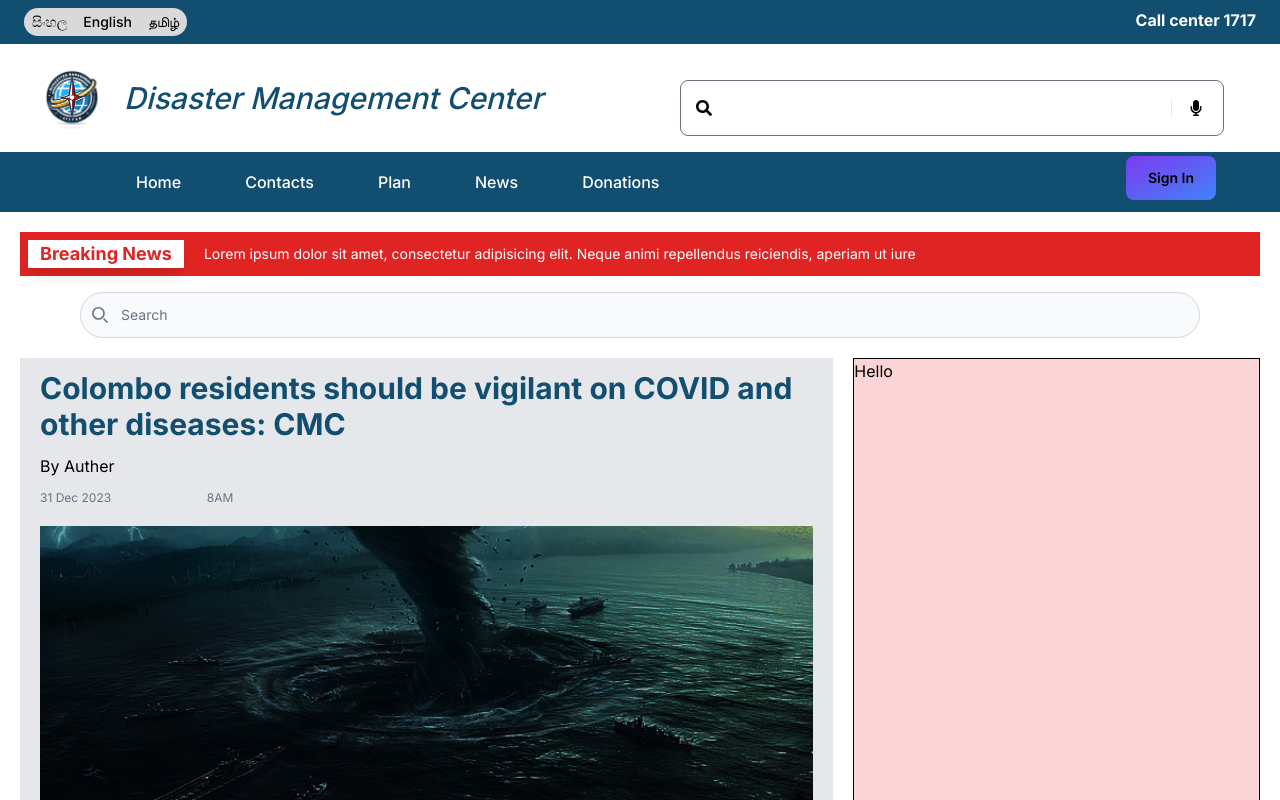
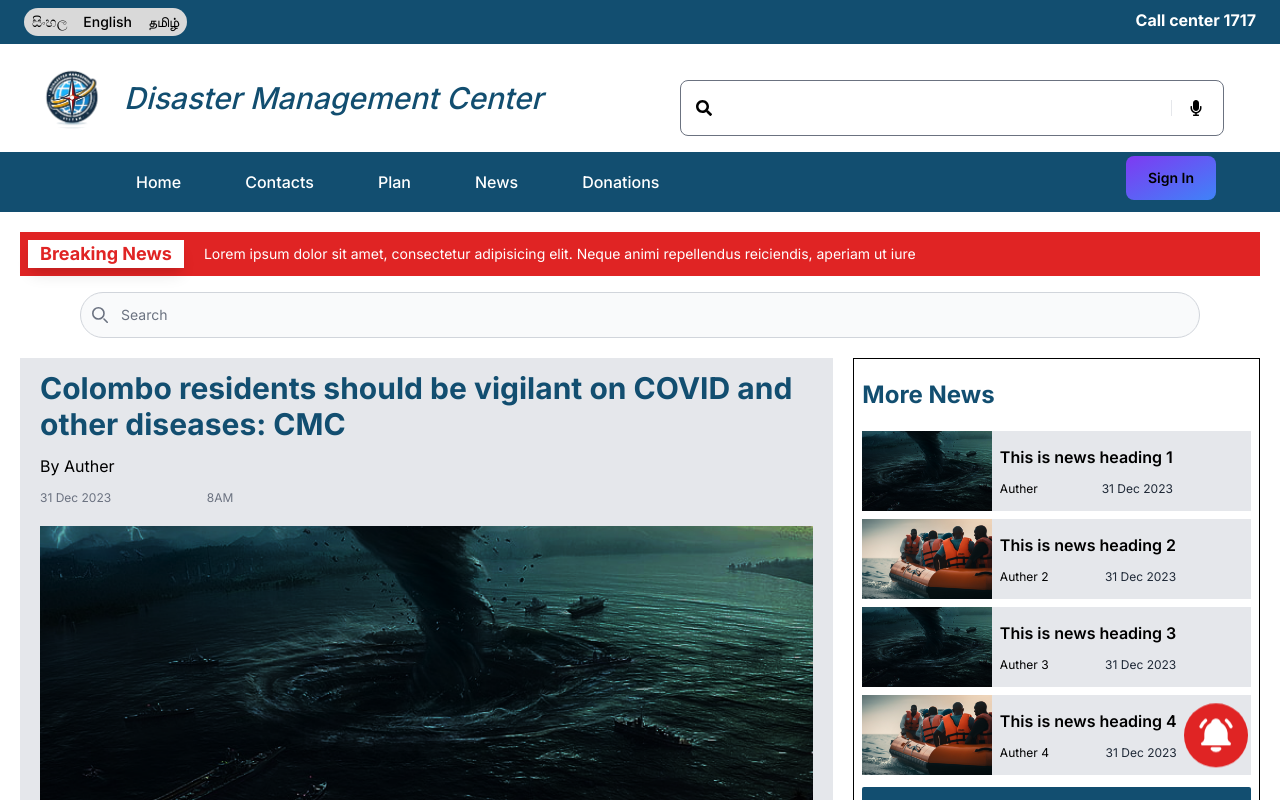
Before and after one commit to Selani00/DMS-front_end, a React (Vite) app: page /News in a window 1280 px wide. Shown: the top 800 px of the page. Built offline with nearby package versions, Linux system fonts and the light colour scheme.

Commit message:
News section right side done

```diff
--- a/src/components/Home/Image_slider.jsx
+++ b/src/components/Home/Image_slider.jsx
@@ -123,7 +123,7 @@ const Image_slider = () => {
 
         <div className="absolute w-full h-8  top-5 px-5">
           <div className="flex bg-white items-center">
-            <div className="md:w-1/8 w-1/10 bg-red-600 h-full  p-1 items-center flex justify-center">
+            <div className="md:w-1/8 w-1/10 bg-gradient-to-br from-red-600 via-red-800 to-black h-full hover:bg-gradient-to-r p-1 items-center flex justify-center">
               <h1 className="font-bold px-3 md:text-lg text-base text-white shadow-lg">
                 Warnings
               </h1>
--- a/src/pages/News.jsx
+++ b/src/pages/News.jsx
@@ -2,13 +2,58 @@ import React from "react";
 import LanguageBar from "../components/Common/LanguageBar";
 import Navbar from "../components/Common/Navbar";
 import Footer from "../components/Common/Footer";
+import Emergancy from "../components/Common/Emergancy_icon";
 import image from "../assets/Footer.png";
+import image2 from "../assets/about.png";
 
 const News = () => {
+  const news_list = [
+    {
+      id: 1,
+      heading: "This is news heading 1",
+      Auther: "Auther",
+      date: "31 Dec 2023",
+      time: "8AM",
+      image: image,
+      news_body:
+        "Contrary to popular belief, Lorem Ipsum is not simply random text. It has roots in a piece of classical Latin literature from 45 BC, making it over 2000 years old.",
+    },
+    {
+      id: 1,
+      heading: "This is news heading 2",
+      Auther: "Auther 2",
+      date: "31 Dec 2023",
+      time: "8AM",
+      image: image2,
+      news_body:
+        "Contrary to popular belief, Lorem Ipsum is not simply random text. It has roots in a piece of classical Latin literature from 45 BC, making it over 2000 years old.",
+    },
+    {
+      id: 1,
+      heading: "This is news heading 3",
+      Auther: "Auther 3",
+      date: "31 Dec 2023",
+      time: "8AM",
+      image: image,
+      news_body:
+        "Contrary to popular belief, Lorem Ipsum is not simply random text. It has roots in a piece of classical Latin literature from 45 BC, making it over 2000 years old.",
+    },
+    {
+      id: 1,
+      heading: "This is news heading 4",
+      Auther: "Auther 4",
+      date: "31 Dec 2023",
+      time: "8AM",
+      image: image2,
+      news_body:
+        "Contrary to popular belief, Lorem Ipsum is not simply random text. It has roots in a piece of classical Latin literature from 45 BC, making it over 2000 years old.",
+    },
+  ];
   return (
     <div>
       <LanguageBar />
       <Navbar />
+      <Emergancy/>
       {/* Breaking News */}
       <div className="relative w-full h-8  top-5 px-5">
         <div className="flex bg-red-600 items-center">
@@ -59,6 +104,7 @@ const News = () => {
 
       {/* News Section */}
       <div className="flex justify- py-5 px-5 gap-5">
+        {/* left Section */}
         <div className="sm:w-2/3 bg-gray-200 ">
           <div className="px-5 py-3">
             <h1 className="text-primary font-bold md:text-3xl text-lg">
@@ -99,6 +145,7 @@ const News = () => {
               </p>
             </div>
 
+            {/* Prev and Next Button */}
             <div className="flex justify-between my-10 mx-5">
               <button
                 type="button"
@@ -147,11 +194,51 @@ const News = () => {
           </div>
         </div>
 
+        {/* Right Section */}
+        <div className="w-1/3 border border-black">
+          <div className="px-2 py-2">
+            <h1 className="text-primary font-bold md:text-2xl text-lg py-3">
+              More News
+            </h1>
 
-        <div className="w-1/3 bg-red-200 border border-black"> Hello</div>
+            {/* News item */}
+            <div>
+              {news_list.map((news, i) => (
+                <div className="flex items-center justify-start gap-2 bg-gray-200 h-20 my-2">
+                  <div className="w-1/3   py-0 h-full">
+                    <img
+                      src={news.image}
+                      alt=""
+                      className="object-cover w-full h-full"
+                    />
+                  </div>
+                  <div className="mr-2 py-2">
+                    <h1 className="font-semibold text-black text-base">
+                      {news.heading}
+                    </h1>
+
+                    <div className=" mt-3 flex justify-between text-xs">
+                      <p className="text-black">{news.Auther}</p>
+                      <p className="text-gray-800">{news.date}</p>
+                    </div>
+                  </div>
+                </div>
+              ))}
+            </div>
+
+            <div className="my-3">
+              <button
+                type="button"
+                className="text-white w-full bg-primary hover:bg-blue-800 focus:ring-4 focus:ring-blue-300 font-bold rounded-sm text-base px-5 py-2 me-2 mb-2  focus:outline-none "
+              >
+                View More
+              </button>
+            </div>
+          </div>
+        </div>
       </div>
 
-      {/* <Footer/> */}
+      <Footer />
     </div>
   );
 };
```
